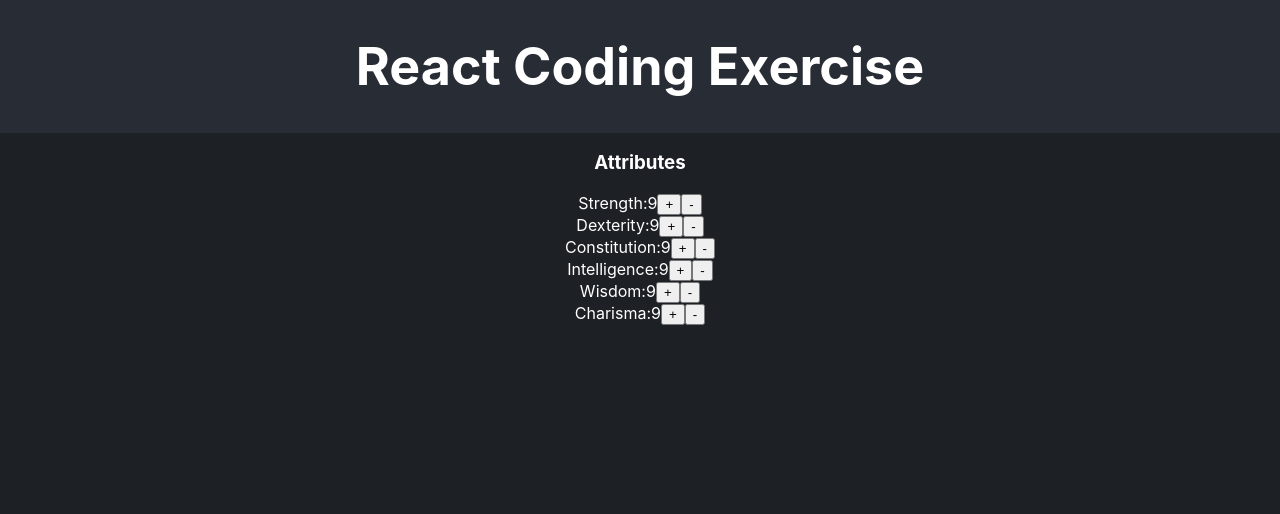
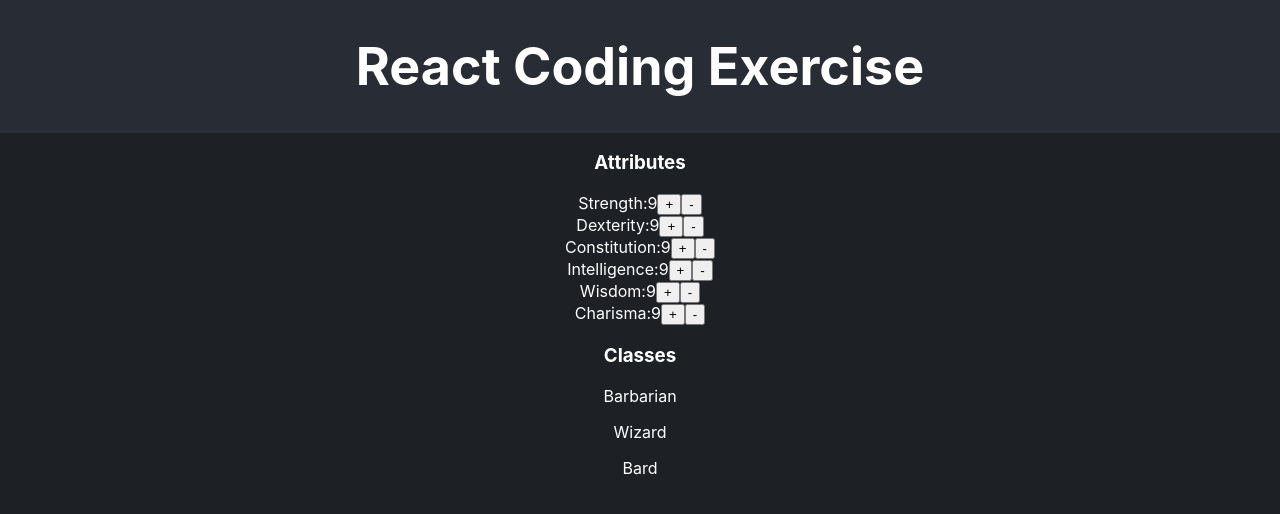
Before and after one commit to msyyx/recruiting-webapp-character, a React (Create React App) app: page / in a window 1280 px wide. Shown: the top 514 px of the page. Built offline with nearby package versions, Linux system fonts and the light colour scheme.

Commit message:
completed requirement 2 & 3

```diff
--- a/src/App.css
+++ b/src/App.css
@@ -44,3 +44,7 @@
     transform: rotate(360deg);
   }
 }
+
+.available {
+  color: red;
+}
--- a/src/App.tsx
+++ b/src/App.jsx
@@ -1,7 +1,7 @@
 import { useState } from 'react';
 import './App.css';
 import { ATTRIBUTE_LIST, CLASS_LIST, SKILL_LIST } from './consts.js';
-
+import { Class } from './class';
 
 function App() {
   const [attributes, setAttributes] = useState({
@@ -23,22 +23,25 @@ function App() {
     Charisma: {
       value: 9,
     },
-  })
+  });
 
   const modifyAttribute = (attribute, val) => {
     const updatedAttributes = {
       ...attributes,
-    }
-    updatedAttributes[attribute].value = Math.max(attributes[attribute].value + val, 0)
-    setAttributes(updatedAttributes)
-  }
+    };
+    updatedAttributes[attribute].value = Math.max(
+      attributes[attribute].value + val,
+      0
+    );
+    setAttributes(updatedAttributes);
+  };
 
   return (
-    <div className="App">
-      <header className="App-header">
+    <div className='App'>
+      <header className='App-header'>
         <h1>React Coding Exercise</h1>
       </header>
-      <section className="App-section">
+      <section className='App-section'>
         <div>
           <h3>Attributes</h3>
           {Object.entries(attributes).map(attribute => (
@@ -53,9 +56,20 @@ function App() {
             </div>
           ))}
         </div>
+        <div>
+          <h3>Classes</h3>
+          {Object.entries(CLASS_LIST).map(charClass => (
+            <Class
+              key={charClass[0]}
+              className={charClass[0]}
+              classRequirements={charClass[1]}
+              charAttributes={attributes}
+            />
+          ))}
+        </div>
       </section>
     </div>
-  )
+  );
 }
 
 export default App;
--- /dev/null
+++ b/src/class.jsx
@@ -0,0 +1,43 @@
+import React from 'react';
+import './App.css';
+import { useState } from 'react';
+
+export function Class({ className, classRequirements, charAttributes }) {
+  const [displayRequirements, setDisplayRequirements] = useState(false);
+
+  const toggleDisplayRequirements = () => {
+    setDisplayRequirements(!displayRequirements);
+  };
+
+  const classRequirementsMet = () => {
+    let requirementsMet = true;
+    Object.entries(classRequirements).forEach(requirement => {
+      if (requirement[1] > charAttributes[requirement[0]].value)
+        requirementsMet = false;
+    });
+    return requirementsMet;
+  };
+
+  return (
+    <div>
+      <p
+        className={classRequirementsMet() ? 'available' : 'unavailable'}
+        onClick={() => toggleDisplayRequirements()}
+      >
+        {className}
+      </p>
+      {displayRequirements && (
+        <div>
+          <h4>Class Requirements</h4>
+          <ul>
+            {Object.entries(classRequirements).map(attribute => (
+              <li key={attribute[0]}>
+                {attribute[0]}:{attribute[1]}
+              </li>
+            ))}
+          </ul>
+        </div>
+      )}
+    </div>
+  );
+}
```
Also changed, not shown: src/consts.js (renamed from src/consts.ts).
